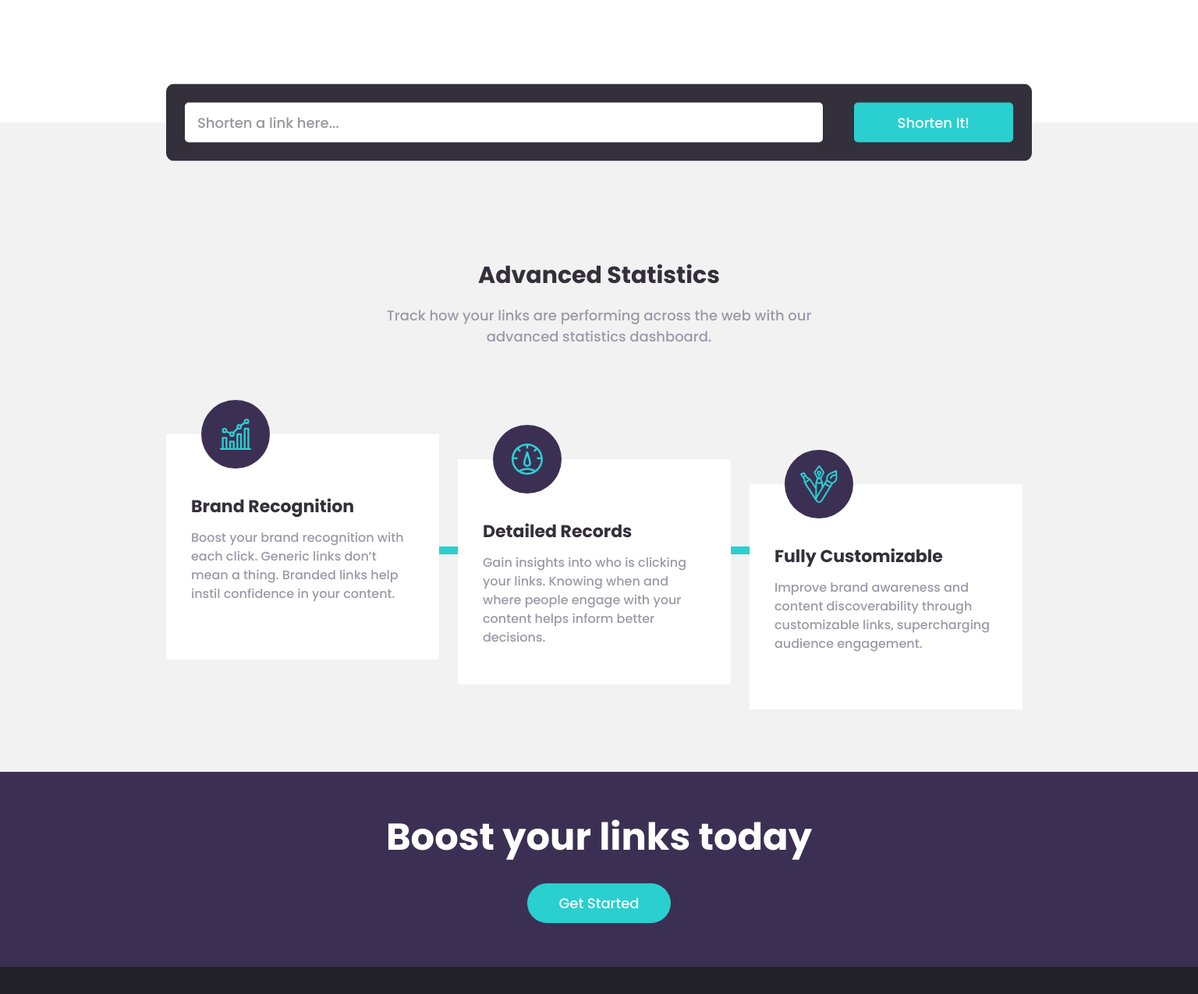
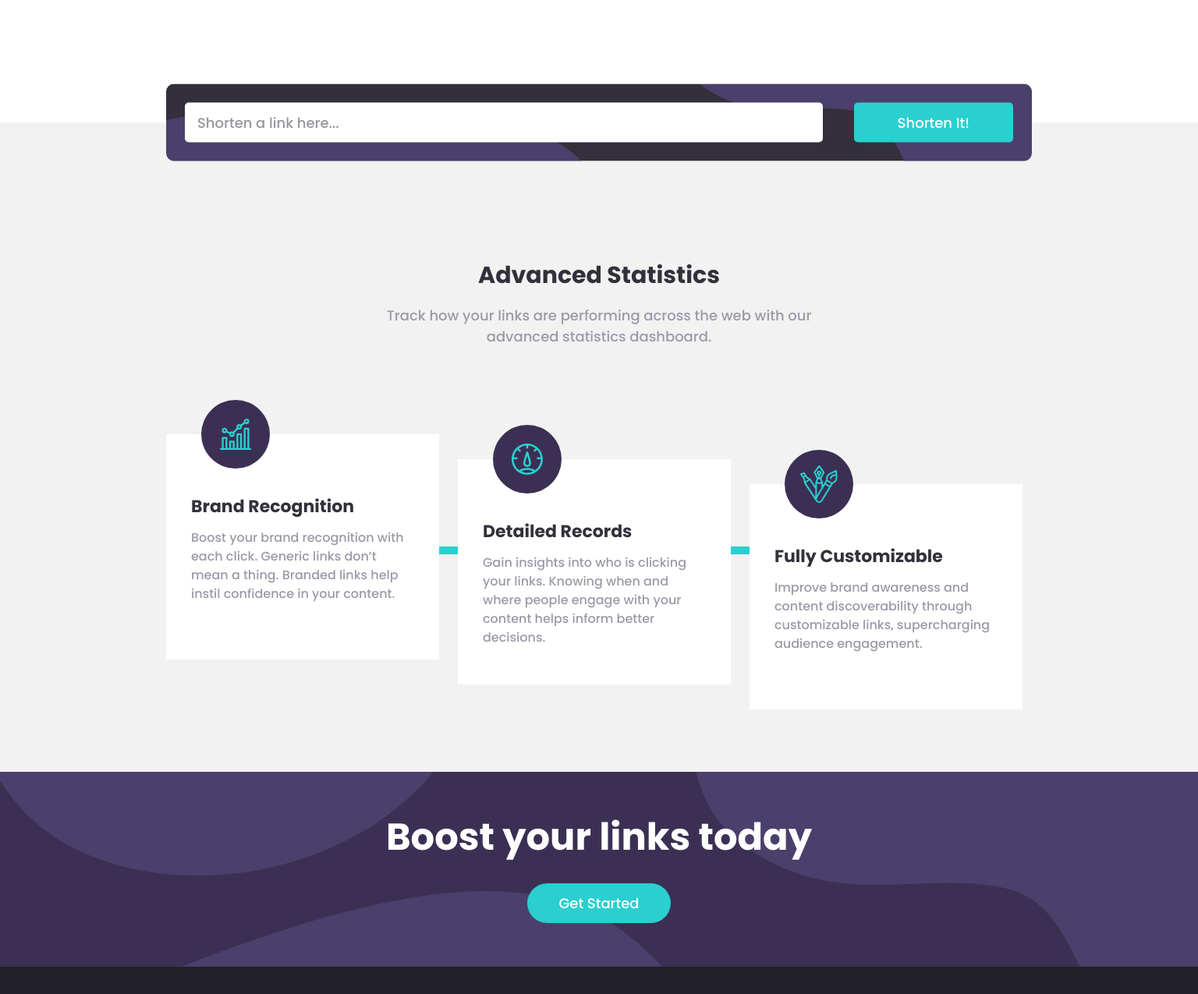
Before and after one commit to pixelHat/url-shortening-api-landing-page, a website built with Vite: page index.html in a window 1536 px wide. Shown: the part 605-1880 px from the top of the page at 78% size. Built offline with nearby package versions, Linux system fonts and the light colour scheme; files whose address does not match are found by name.

Commit message:
Fix static files routes

```diff
--- a/scss/components/_hero.scss
+++ b/scss/components/_hero.scss
@@ -1,13 +1,13 @@
 .hero {
   padding-block: var(--padding-block, var(--spacing-24));
   text-align: center;
-  background-image: url(images/bg-boost-mobile.svg);
+  background-image: url(/images/bg-boost-mobile.svg);
   background-repeat: no-repeat;
   background-position: 0 -1em;
   background-size: cover;
 
   @media (min-width: 90rem) {
-    background-image: url(images/bg-boost-desktop.svg);
+    background-image: url(/images/bg-boost-desktop.svg);
     background-position: unset;
     background-size: 100%;
     padding-block: var(--padding-block, var(--spacing-15));
--- a/scss/components/_shorten-form.scss
+++ b/scss/components/_shorten-form.scss
@@ -2,12 +2,12 @@
   background-color: var(--clr-very-darkblue);
   padding: var(--spacing-6);
   border-radius: 10px;
-  background-image: url(images/bg-shorten-mobile.svg);
+  background-image: url(/images/bg-shorten-mobile.svg);
   background-repeat: no-repeat;
   background-position: right top;
 
   @media (min-width: 90rem) {
-    background-image: url(images/bg-shorten-desktop.svg);
+    background-image: url(/images/bg-shorten-desktop.svg);
     display: grid;
     grid-template-columns: 4fr 1fr;
     column-gap: 40px;
```
